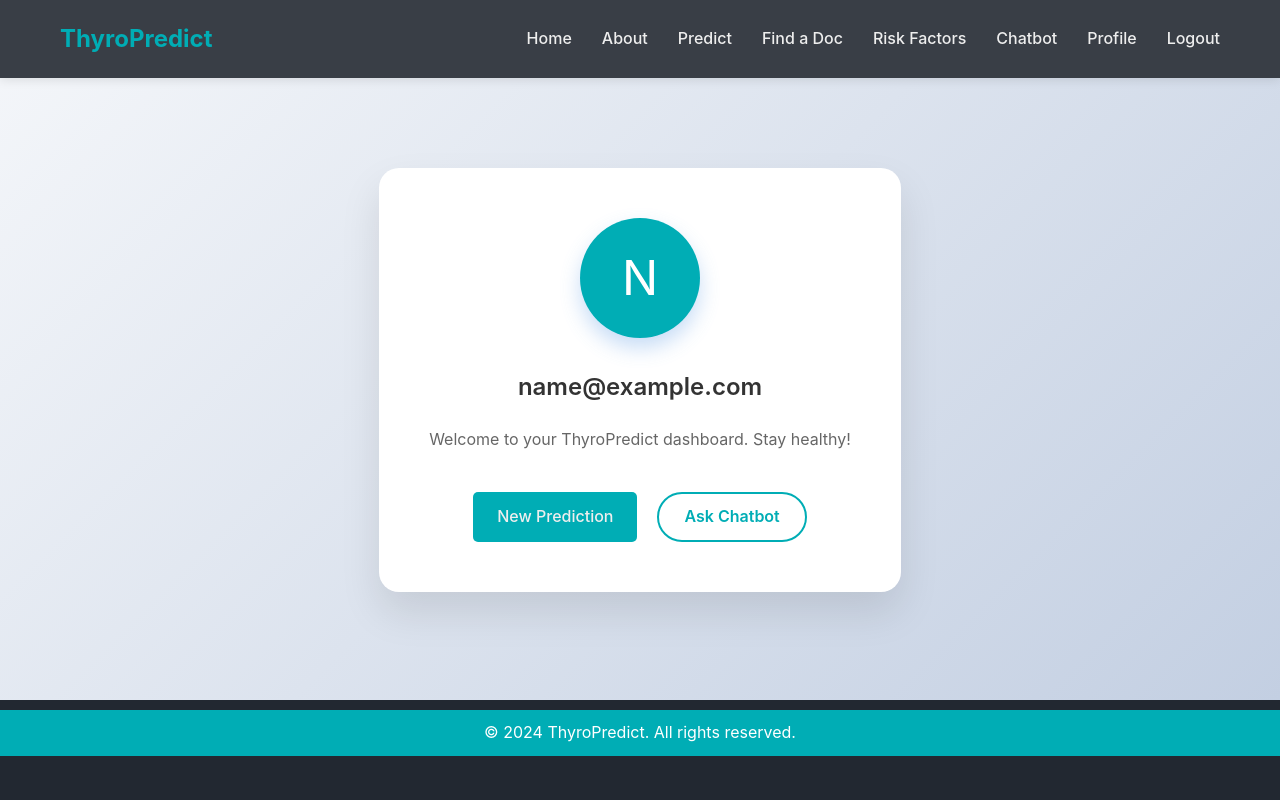
After one commit to sarveshv9/Thyroid-Detection, a Flask app: page /profile in a window 1280 px wide. The commit adds this page. Run offline with Flask 3, Linux system fonts and the light colour scheme; the visitor is signed in with stand-in values (Sample User, id 1); parts of the project's set-up code (start-up, migrations or seed data) failed here and were passed over.

Commit message:
feat: add profile page

```diff
--- a/app.py
+++ b/app.py
@@ -250,7 +250,7 @@ def login():
                 if response.user:
                     session['user_id'] = response.user.id
                     session['user_email'] = response.user.email
-                    return redirect(url_for('home'))
+                    return redirect(url_for('profile'))
                 else:
                     return render_template('login.html', error="Invalid credentials.")
             except Exception as e:
@@ -266,6 +266,11 @@ def logout():
         supabase.auth.sign_out()
     return redirect(url_for('home'))
 
+@app.route('/profile')
+@login_required
+def profile():
+    return render_template('profile.html')
+
 @app.errorhandler(404)
 def page_not_found(e):
     return render_template('index.html', error="404 Error: The requested page was not found."), 404
--- a/templates/aboutus.html
+++ b/templates/aboutus.html
@@ -20,7 +20,8 @@
             <li class="nav-item"><a href="{{ url_for('risk_factors') }}" class="nav-link">Risk Factors</a></li>
             <li class="nav-item"><a href="{{ url_for('chat_page') }}" class="nav-link">Chatbot</a></li>
             {% if user_email %}
-              <li class="nav-item"><a href="{{ url_for('logout') }}" class="nav-link">Logout</a></li>
+              <li class="nav-item"><a href="{{ url_for('profile') }}" class="nav-link">Profile</a></li>
+                <li class="nav-item"><a href="{{ url_for('logout') }}" class="nav-link">Logout</a></li>
             {% else %}
               <li class="nav-item"><a href="{{ url_for('login') }}" class="nav-link">Login</a></li>
             {% endif %}
--- a/templates/chat.html
+++ b/templates/chat.html
@@ -134,6 +134,7 @@
               <li class="nav-item"><a href="{{ url_for('risk_factors') }}" class="nav-link">Risk Factors</a></li>
               <li class="nav-item"><a href="{{ url_for('chat_page') }}" class="nav-link" style="font-weight:bold; color:#ffdd57;">Chatbot</a></li>
               {% if user_email %}
+                <li class="nav-item"><a href="{{ url_for('profile') }}" class="nav-link">Profile</a></li>
                 <li class="nav-item"><a href="{{ url_for('logout') }}" class="nav-link">Logout</a></li>
               {% else %}
                 <li class="nav-item"><a href="{{ url_for('login') }}" class="nav-link">Login</a></li>
--- a/templates/home.html
+++ b/templates/home.html
@@ -20,6 +20,7 @@
                     <li class="nav-item"><a href="{{ url_for('risk_factors') }}" class="nav-link">Risk Factors</a></li>
                     <li class="nav-item"><a href="{{ url_for('chat_page') }}" class="nav-link">Chatbot</a></li>
                     {% if user_email %}
+                      <li class="nav-item"><a href="{{ url_for('profile') }}" class="nav-link">Profile</a></li>
                       <li class="nav-item"><a href="{{ url_for('logout') }}" class="nav-link">Logout</a></li>
                     {% else %}
                       <li class="nav-item"><a href="{{ url_for('login') }}" class="nav-link">Login</a></li>
--- a/templates/index.html
+++ b/templates/index.html
@@ -21,6 +21,7 @@
               <li class="nav-item"><a href="{{ url_for('risk_factors') }}" class="nav-link">Risk Factors</a></li>
               <li class="nav-item"><a href="{{ url_for('chat_page') }}" class="nav-link">Chatbot</a></li>
               {% if user_email %}
+                <li class="nav-item"><a href="{{ url_for('profile') }}" class="nav-link">Profile</a></li>
                 <li class="nav-item"><a href="{{ url_for('logout') }}" class="nav-link">Logout</a></li>
               {% else %}
                 <li class="nav-item"><a href="{{ url_for('login') }}" class="nav-link">Login</a></li>
--- a/templates/login.html
+++ b/templates/login.html
@@ -82,6 +82,7 @@
               <li class="nav-item"><a href="{{ url_for('risk_factors') }}" class="nav-link">Risk Factors</a></li>
               <li class="nav-item"><a href="{{ url_for('chat_page') }}" class="nav-link">Chatbot</a></li>
               {% if user_email %}
+                <li class="nav-item"><a href="{{ url_for('profile') }}" class="nav-link">Profile</a></li>
                 <li class="nav-item"><a href="{{ url_for('logout') }}" class="nav-link">Logout</a></li>
               {% else %}
                 <li class="nav-item"><a href="{{ url_for('login') }}" class="nav-link">Login</a></li>
--- a/templates/map.html
+++ b/templates/map.html
@@ -22,6 +22,7 @@
                     <li class="nav-item"><a href="{{ url_for('risk_factors') }}" class="nav-link">Risk Factors</a></li>
                     <li class="nav-item"><a href="{{ url_for('chat_page') }}" class="nav-link">Chatbot</a></li>
                     {% if user_email %}
+                      <li class="nav-item"><a href="{{ url_for('profile') }}" class="nav-link">Profile</a></li>
                       <li class="nav-item"><a href="{{ url_for('logout') }}" class="nav-link">Logout</a></li>
                     {% else %}
                       <li class="nav-item"><a href="{{ url_for('login') }}" class="nav-link">Login</a></li>
--- /dev/null
+++ b/templates/profile.html
@@ -0,0 +1,125 @@
+<!DOCTYPE html>
+<html lang="en">
+<head>
+    <meta charset="UTF-8">
+    <meta name="viewport" content="width=device-width, initial-scale=1.0">
+    <title>My Profile - ThyroPredict</title>
+    <link rel="stylesheet" href="{{ url_for('static', filename='css/home.css') }}">
+    <link href="https://unpkg.com/aos@2.3.4/dist/aos.css" rel="stylesheet">
+    <style>
+        .profile-section {
+            padding: 120px 0 60px;
+            min-height: calc(100vh - 100px);
+            display: flex;
+            align-items: center;
+            justify-content: center;
+            background: linear-gradient(135deg, #f5f7fa 0%, #c3cfe2 100%);
+        }
+        .profile-card {
+            background: white;
+            border-radius: 20px;
+            box-shadow: 0 20px 40px rgba(0,0,0,0.1);
+            padding: 50px;
+            width: 100%;
+            max-width: 600px;
+            text-align: center;
+        }
+        .profile-avatar {
+            width: 120px;
+            height: 120px;
+            background: var(--primary-color, #4a90e2);
+            color: white;
+            border-radius: 50%;
+            display: flex;
+            align-items: center;
+            justify-content: center;
+            font-size: 48px;
+            margin: 0 auto 30px;
+            box-shadow: 0 10px 20px rgba(74, 144, 226, 0.3);
+        }
+        .profile-email {
+            font-size: 24px;
+            color: #333;
+            margin-bottom: 20px;
+            font-weight: 600;
+        }
+        .profile-info {
+            color: #666;
+            margin-bottom: 40px;
+            font-size: 16px;
+        }
+        .profile-actions {
+            display: flex;
+            gap: 20px;
+            justify-content: center;
+        }
+        .btn-outline {
+            background: transparent;
+            border: 2px solid var(--primary-color, #4a90e2);
+            color: var(--primary-color, #4a90e2);
+            padding: 10px 25px;
+            border-radius: 30px;
+            text-decoration: none;
+            font-weight: 600;
+            transition: all 0.3s;
+        }
+        .btn-outline:hover {
+            background: var(--primary-color, #4a90e2);
+            color: white;
+        }
+    </style>
+</head>
+<body>
+    <header class="header">
+        <div class="container">
+            <nav class="nav">
+                <div class="logo">ThyroPredict</div>
+                <ul class="nav-list">
+                    <li class="nav-item"><a href="{{ url_for('home') }}" class="nav-link">Home</a></li>
+                    <li class="nav-item"><a href="{{ url_for('about_us') }}" class="nav-link">About</a></li>
+                    <li class="nav-item"><a href="{{ url_for('predict') }}" class="nav-link">Predict</a></li>
+                    <li class="nav-item"><a href="{{ url_for('map_page') }}" class="nav-link">Find a Doc</a></li>
+                    <li class="nav-item"><a href="{{ url_for('risk_factors') }}" class="nav-link">Risk Factors</a></li>
+                    <li class="nav-item"><a href="{{ url_for('chat_page') }}" class="nav-link">Chatbot</a></li>
+                    {% if user_email %}
+                      <li class="nav-item"><a href="{{ url_for('profile') }}" class="nav-link">Profile</a></li>
+                      <li class="nav-item"><a href="{{ url_for('logout') }}" class="nav-link">Logout</a></li>
+                    {% else %}
+                      <li class="nav-item"><a href="{{ url_for('login') }}" class="nav-link">Login</a></li>
+                    {% endif %}
+                </ul>
+            </nav>
+        </div>
+    </header>
+
+    <section class="profile-section">
+        <div class="container" style="display: flex; justify-content: center;">
+            <div class="profile-card" data-aos="fade-up">
+                <div class="profile-avatar">
+                    {{ user_email[0]|upper if user_email else 'U' }}
+                </div>
+                <div class="profile-email">
+                    {{ user_email }}
+                </div>
+                <div class="profile-info">
+                    Welcome to your ThyroPredict dashboard. Stay healthy!
+                </div>
+                <div class="profile-actions">
+                    <a href="{{ url_for('predict') }}" class="btn">New Prediction</a>
+                    <a href="{{ url_for('chat_page') }}" class="btn-outline">Ask Chatbot</a>
+                </div>
+            </div>
+        </div>
+    </section>
+
+    <footer>
+        <p>&copy; 2024 ThyroPredict. All rights reserved.</p>
+    </footer>
+
+    <!-- Scripts -->
+    <script src="https://unpkg.com/aos@2.3.4/dist/aos.js"></script>
+    <script>
+        AOS.init();
+    </script>
+</body>
+</html>
--- a/templates/riskfac.html
+++ b/templates/riskfac.html
@@ -20,6 +20,7 @@
                     <li class="nav-item"><a href="{{ url_for('risk_factors') }}" class="nav-link">Risk Factors</a></li>
                     <li class="nav-item"><a href="{{ url_for('chat_page') }}" class="nav-link">Chatbot</a></li>
                     {% if user_email %}
+                      <li class="nav-item"><a href="{{ url_for('profile') }}" class="nav-link">Profile</a></li>
                       <li class="nav-item"><a href="{{ url_for('logout') }}" class="nav-link">Logout</a></li>
                     {% else %}
                       <li class="nav-item"><a href="{{ url_for('login') }}" class="nav-link">Login</a></li>
--- a/templates/signup.html
+++ b/templates/signup.html
@@ -82,6 +82,7 @@
               <li class="nav-item"><a href="{{ url_for('risk_factors') }}" class="nav-link">Risk Factors</a></li>
               <li class="nav-item"><a href="{{ url_for('chat_page') }}" class="nav-link">Chatbot</a></li>
               {% if user_email %}
+                <li class="nav-item"><a href="{{ url_for('profile') }}" class="nav-link">Profile</a></li>
                 <li class="nav-item"><a href="{{ url_for('logout') }}" class="nav-link">Logout</a></li>
               {% else %}
                 <li class="nav-item"><a href="{{ url_for('login') }}" class="nav-link">Login</a></li>
```
